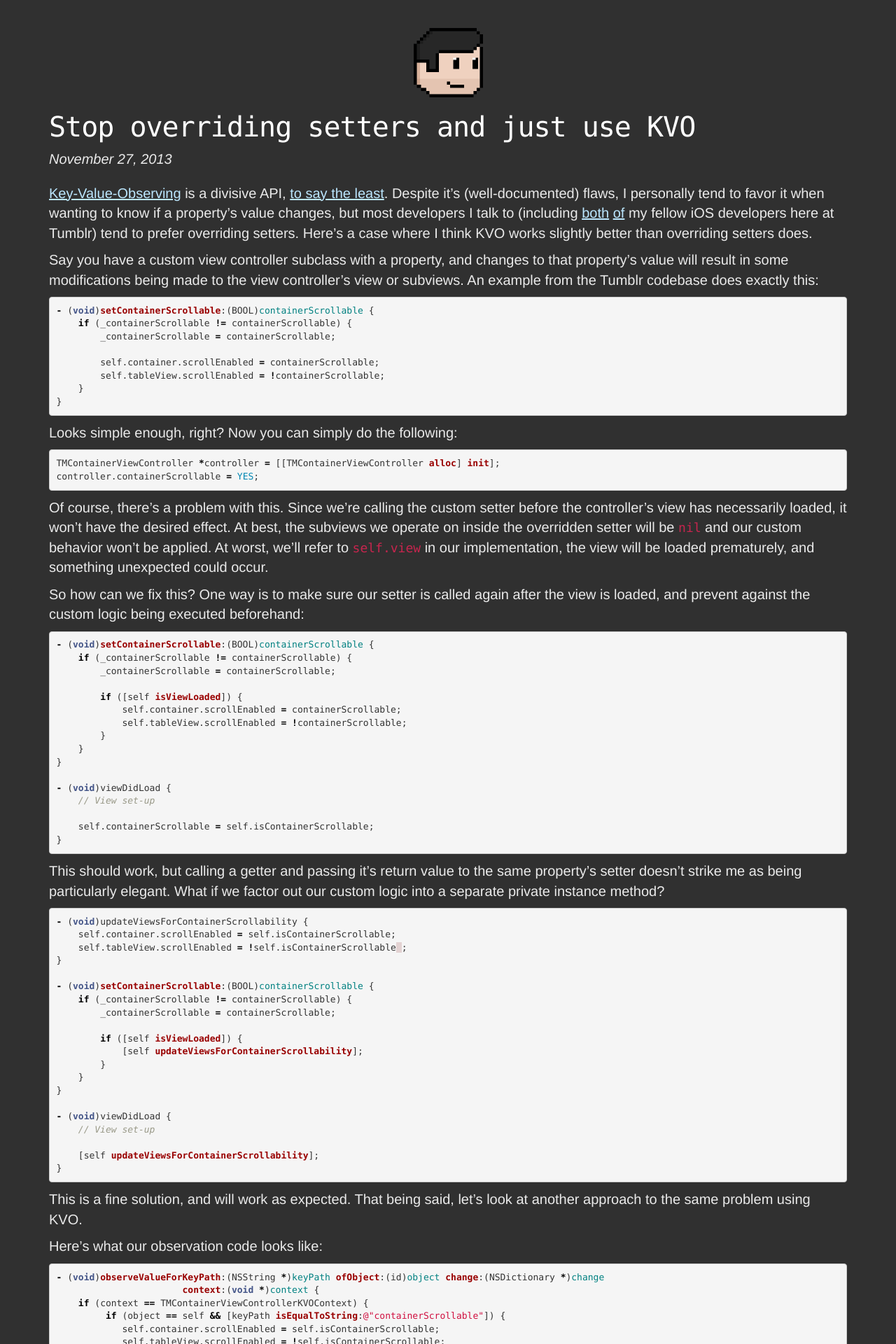
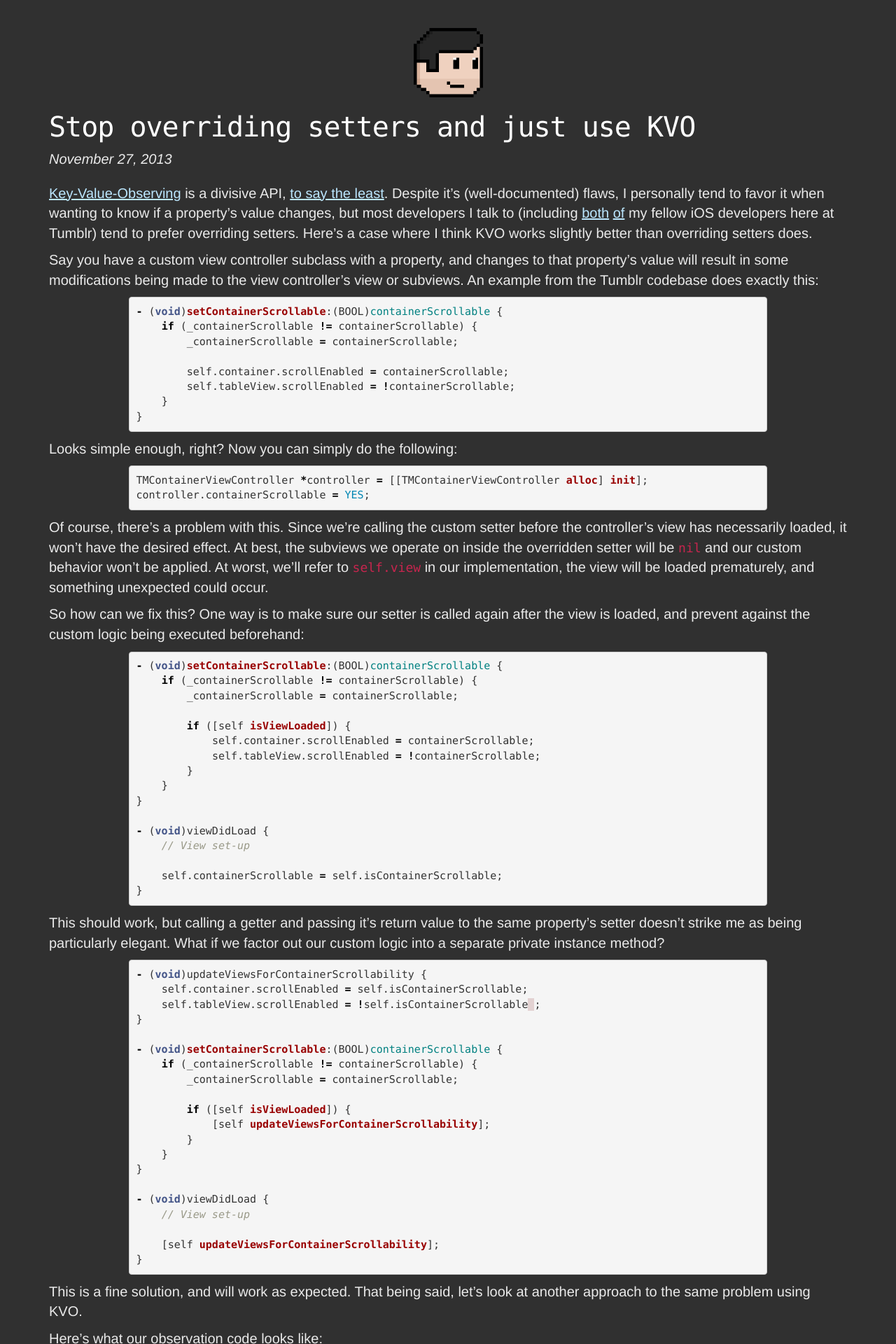
Before and after one commit to irace/irace.github.com, a Jekyll site: the page built from _posts/2013-11-27-kvo.md, in a window 1280 px wide. Shown: the top 1920 px of the page at 70% size. Built offline with Jekyll 4.4.1, drawn with Linux system fonts in a browser that asks for light colours; nearby versions of some CDN libraries.

Commit message:
Bump font size

```diff
--- a/stylesheets/post.css
+++ b/stylesheets/post.css
@@ -1,3 +1,12 @@
+.highlight {
+  width: 80%;
+  margin: auto;
+}
+
+.highlight pre {
+  font-size: 15px;
+}
+
 code {
   padding: 0;
   background-color: inherit;
```
